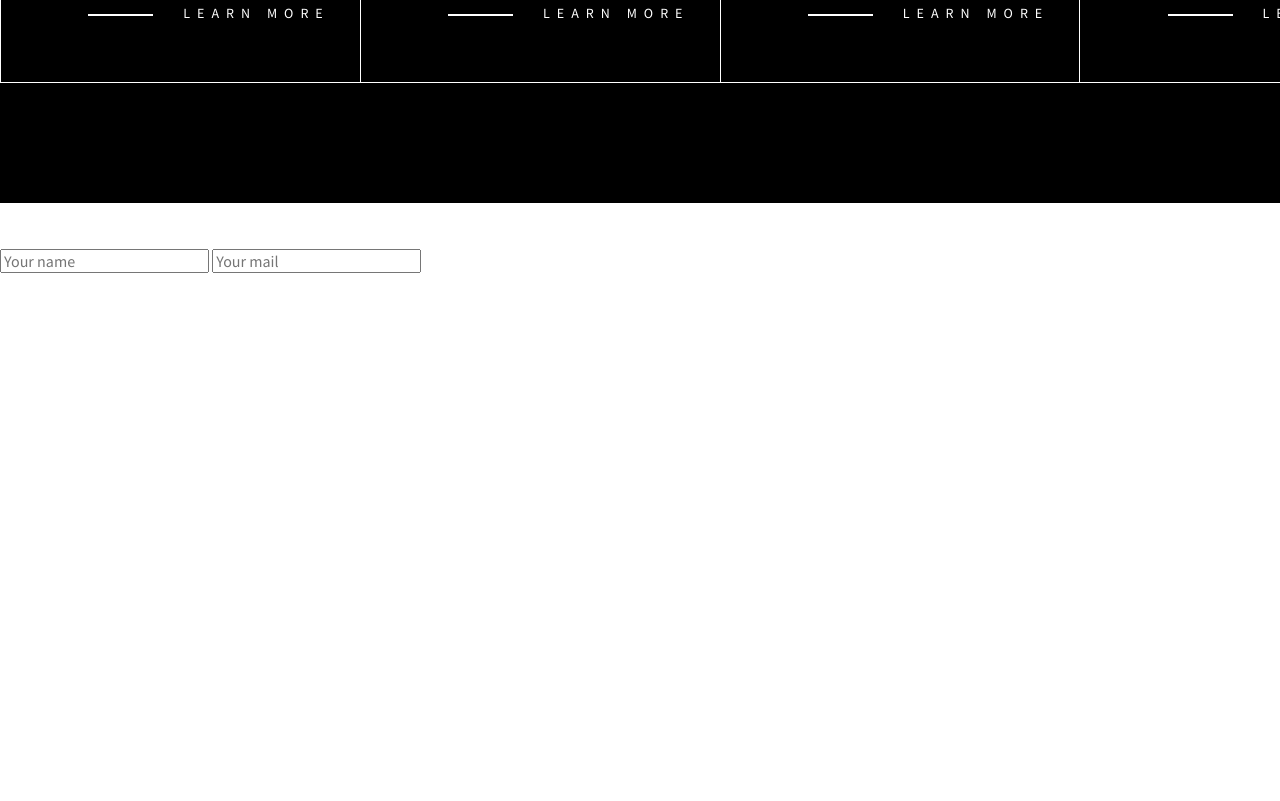
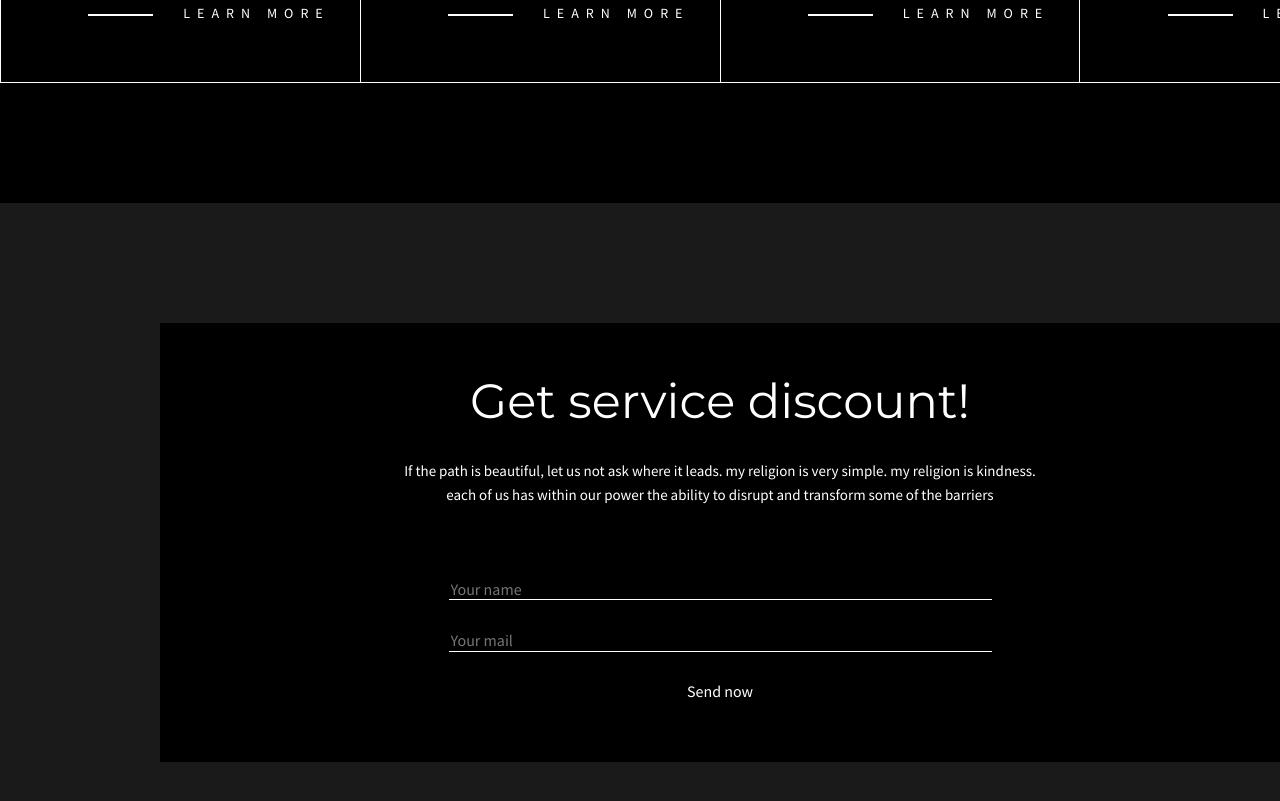
Before and after one commit to Nativ77/Obscura_N, a plain HTML site: page index.html in a window 1280 px wide. Shown: the part 3952-4753 px from the top of the page. Before the commit the page ends 4225 px from the top, so only its background shows below. Drawn offline with nearby package versions, Linux system fonts and the light colour scheme.

Commit message:
Add files via upload

```diff
--- a/main.css
+++ b/main.css
@@ -303,3 +303,46 @@ button{
 .plan__item-button{
     text-align: right;
 }
+
+.form{
+    background-color: #1a1a1a;
+}
+
+.form .container{
+    padding: 120px 160px;
+}
+
+.form__content{
+    background-color: #000000;
+    padding: 51px 0 62px;
+    text-align: center;
+}
+
+.form__title{
+    font-family: Montserrat;
+    font-size: 48px;
+    margin-bottom: 30px;
+}
+
+.form__text{
+    font-size: 15px;
+    line-height: 24px;
+    margin: 0 auto;
+    margin-bottom: 72px;
+    max-width: 644px;
+}
+.form__block{
+    display: flex;
+    flex-direction: column;
+    margin: 0 auto;
+    max-width: 543px;
+}
+
+.form__input{
+    background: transparent;
+    border: none;
+    border-bottom: 1px solid #fff;
+    outline: none;
+    margin-bottom: 30px;
+
+}
```
